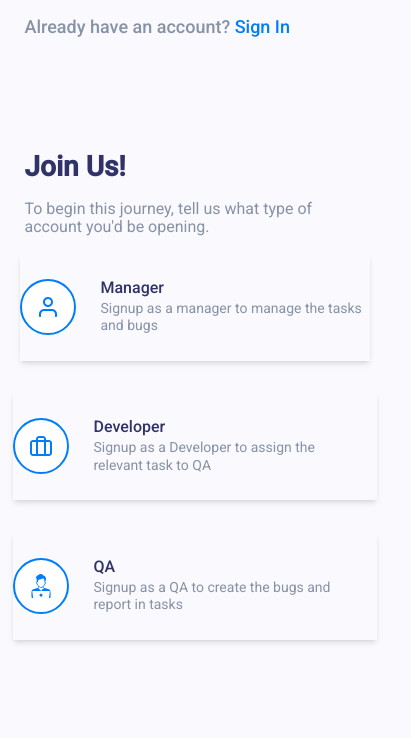
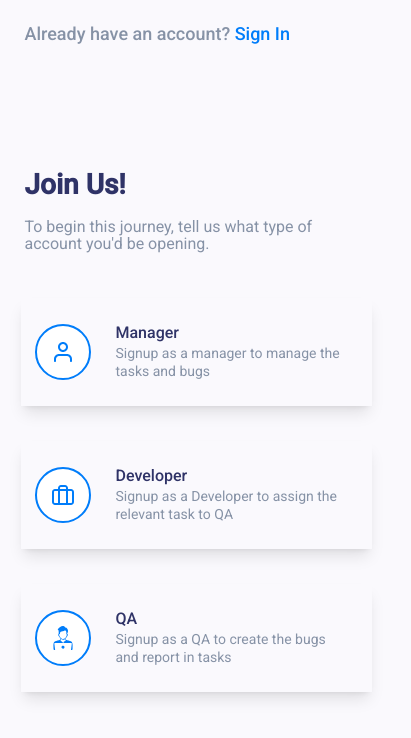
Before and after one commit to Nida-Waheed-506/BugTrackingSystemFrotend, an Angular app in the folder bugTrackSys/: page / in a window 390 px wide. Shown: the top 738 px of the page, 411 px wide, since content can reach past the window. Built offline with nearby package versions, Linux system fonts and the light colour scheme.

Commit message:
responsive

```diff
--- a/bugTrackSys/src/app/bug/bug.html
+++ b/bugTrackSys/src/app/bug/bug.html
@@ -1,5 +1,5 @@
-<div class="py-6 px-30 bg-[#FAFAFA] h-[100vh]">
-  <div class="h-[85vh]">
+<div class="py-6 px-30 bg-[#FAFAFA] h-fit flex flex-col justify-between h-[100vh] ">
+  <div class="h-[80vh] ">
     <app-navbar></app-navbar>
     <div class="border-b-1 mt-3 border-b-[#ECECEE]"></div>
     <!-- Bug page nav -->
@@ -269,7 +269,7 @@
 
     <!-- bug detail -->
 
-    <div class="min-h-[50vh] max-h-[55vh] w-[108%] overflow-auto">
+    <div class="min-h-[50vh]  mb-0 max-h-[60vh] w-[100%] overflow-auto">
       <table>
         <tr
           class="flex mt-8 px-7 flex items-center justify-start bg-[#f1f5f9] py-5 border-b-1 border-b-[#344054]"
@@ -399,6 +399,7 @@
             >
               <svg
                 (click)="showChangeStatus(bug.id)"
+
                 width="5"
                 height="17"
                 class="cursor-pointer"
@@ -413,7 +414,7 @@
                 />
               </svg>
               <div
-                class="z-10 bg-white w-33 absolute p-2 ms-37 mt-0 shadow rounded-sm"
+                class="z-10 bg-white w-33 absolute p-2  mt-0 shadow rounded-sm"
                 *ngIf="this.chosenBug === bug.id"
               >
                 <div class="flex justify-between">
@@ -536,7 +537,7 @@
     </div>
   </div>
 
-  <div class="flex items-end justify-end h-[10vh] z-10 w-full xl:mt-3">
+  <div class="flex items-end justify-end h-[10vh] z-10 w-full xl:mt-3 ">
     <mat-paginator
       [length]="this.totalRecords"
       [pageSize]="1"
--- a/bugTrackSys/src/app/bug/bug.ts
+++ b/bugTrackSys/src/app/bug/bug.ts
@@ -202,6 +202,8 @@ export class Bug {
     this.chosenBug = chosenBug;
   }
 
+
+
   choosenStatus(id: any, status: any) {
     this.Service.changeStatus(this.project_id, status, id).subscribe({
       next: (response: any) => {
--- a/bugTrackSys/src/app/home-page/home-page.html
+++ b/bugTrackSys/src/app/home-page/home-page.html
@@ -1,11 +1,13 @@
-<div class="flex flex-row poppins lg:h-[100vh] lg:py-0">
+<div class="flex flex-row poppins lg:h-[100vh] md:ps-10 lg:ps-0 lg:py-0">
   <!-- image -->
   <div class="hidden lg:flex">
     <app-img></app-img>
   </div>
   <!-- selector for the user  -->
-  <div class="w-full ">
-    <div class="flex justify-start w-full lg:justify-end px-7 my-5 text-[18px] font-[500]">
+  <div class="w-full">
+    <div
+      class="flex justify-start w-full lg:justify-end px-7 my-7 text-[18px] font-[500]"
+    >
       <span class="text-[#8692A6]"
         >Already have an account?
         <a class="text-[#007DFA] cursor-pointer" routerLink="/login"
@@ -14,13 +16,19 @@
       >
     </div>
 
-    <div class="flex flex-col justify-center items-center w-full h-[80vh] lg:h-[90vh]">
-      <div class="flex  w-fit mx-7 my-5 lg:mx-0 lg:my-0 lg:pe-7 lg:pb-7 ps-0 justify-center">
-        <div class="">
+    <div
+      class="flex flex-col justify-center items-center w-full h-[80vh] lg:h-[88vh]"
+    >
+      <div
+        class="flex sm:w-fit md:w-full mx-7 my-5 lg:mx-0 lg:my-0 lg:pe-7 lg:pb-7 ps-0 sm:justify-center md:justify-start md:ms-22 lg:ms-0 lg:ms-0 lg:justify-center"
+      >
+        <div class="mt-22 sm:mt-0">
           <h1 class="text-start text-[#2F3367] text-[28px] font-[700] pb-7">
             Join Us!
           </h1>
-          <p class="text-[#8692A6] text-[16px] font-[400] text-start   lg:mx-0 lg:w-[420px]">
+          <p
+            class="text-[#8692A6] text-[16px] font-[400] text-start lg:mx-0 lg:w-[420px]"
+          >
             To begin this journey, tell us what type of account you'd be
             opening.
           </p>
@@ -28,11 +36,14 @@
       </div>
 
       <!-- For manager -->
-      <div class="mb-9 cursor-pointer" routerLink="/signup">
+      <div
+        class="ms-12 lg:ms-0 mt-8 mb-10 cursor-pointer w-full lg:w-fit"
+        routerLink="/signup"
+      >
         <div
           (mouseenter)="onManagerHover(true)"
           (mouseleave)="onManagerHover(false)"
-          class="lg:w-[446px] shadow-md h-[108px] flex justify-center items-center"
+          class="w-[90vw] lg:w-[446px] px-4 lg:px-0 shadow-lg h-[108px] flex justify-start lg:justify-center items-center"
         >
           <mat-card-content>
             <div class="flex justify-around align-center gap-4">
@@ -62,7 +73,7 @@
                 </svg>
               </button>
 
-              <div class="w-[20rem] ps-3">
+              <div class="w-max-[200] lg:w-[20rem] ps-3">
                 <h1 class="text-[16px] font-[500] pb-1 text-[#2F3367]">
                   Manager
                 </h1>
@@ -99,9 +110,12 @@
 
       <!-- For developer -->
 
-      <div class="mb-9 cursor-pointer" routerLink="/signup">
+      <div
+        class="ms-12 lg:ms-0 mb-10 cursor-pointer w-full lg:w-fit"
+        routerLink="/signup"
+      >
         <div
-          class="lg:w-[446px] shadow-md h-[108px] flex justify-center items-center"
+          class="w-[90vw] lg:w-[446px] px-4 lg:px-0 shadow-lg h-[108px] flex justify-start lg:justify-center items-center"
           (mouseenter)="onDeveloperHover(true)"
           (mouseleave)="onDeveloperHover(false)"
         >
@@ -133,7 +147,7 @@
                 </svg>
               </button>
 
-              <div class="w-[20rem] ps-3">
+              <div class="w-max-[200] lg:w-[20rem] ps-3">
                 <h1 class="text-[16px] font-[500] pb-1 text-[#2F3367]">
                   Developer
                 </h1>
@@ -170,9 +184,12 @@
 
       <!-- For QA  -->
 
-      <div class="cursor-pointer" routerLink="/signup">
+      <div
+        class="ms-12 lg:ms-0 mb-10 cursor-pointer w-full lg:w-fit"
+        routerLink="/signup"
+      >
         <div
-          class="lg:w-[446px] shadow-md h-[108px] flex justify-center items-center"
+          class="w-[90vw] lg:w-[446px] px-4 lg:px-0 shadow-lg h-[108px] flex justify-start lg:justify-center items-center"
           (mouseenter)="onQAHover(true)"
           (mouseleave)="onQAHover(false)"
         >
@@ -205,7 +222,7 @@
                 </svg>
               </button>
 
-              <div class="w-[20rem] ps-3">
+              <div class="w-max-[200] lg:w-[20rem] ps-3">
                 <h1 class="text-[16px] font-[500] pb-1 text-[#2F3367]">QA</h1>
                 <p class="text-[14px] text-[#8692A6] p-0">
                   Signup as a QA to create the bugs and report in tasks
--- a/bugTrackSys/src/app/login/login.html
+++ b/bugTrackSys/src/app/login/login.html
@@ -5,7 +5,7 @@
   </div>
   <!-- selector for the user  -->
 
-  <div class="w-full flex flex-col justify-center items-center">
+  <div class="w-full flex flex-col justify-center items-center ps-8 md:ps-0">
     <div class="flex flex-col pb-2 ps-0 justify-center items-start">
       <div class="flex justify-start w-96 lg:w-0">
         <h1 class="text-[#2F3367] text-[28px] font-[700] pb-7">Login</h1>
@@ -19,7 +19,7 @@
 
     <!-- login  form -->
 
-    <div class="flex flex-col w-121 items-center lg:items-start">
+    <div class="flex flex-col w-121 items-center lg:items-start ">
       <div class="">
         <form
           action=""
--- a/bugTrackSys/src/app/project/project.html
+++ b/bugTrackSys/src/app/project/project.html
@@ -1,5 +1,5 @@
-<div class="py-6 px-30 bg-[#FAFAFA] max-h-[100vh]">
-  <div class="h-[85vh]">
+<div class="py-6 px-30 bg-[#FAFAFA] max-h-[100vh] flex flex-col justify-between">
+  <div class="h-[75vh]">
     <app-navbar></app-navbar>
 
     <div class="border-b-1 mt-3 border-b-[#ECECEE]"></div>
@@ -120,13 +120,13 @@
 
 
 
-      <div class="h-[60vh] overflow-y-auto pb-10">
+      <div class="h-[60vh] overflow-y-auto pb-10 mt-10">
         <app-project-items [page]="currentPageNumber" [limit]="limitt"   (totalProjects)="receiveDataFromChild($event)"></app-project-items>
       </div>
     </div>
   </div>
 
-  <div class="flex items-end justify-end h-[10vh] w-full  xl:mt-3 ">
+  <div class="flex items-end justify-end h-[15vh] w-full  xl:mt-3 ">
     <mat-paginator
       [length]="this.totalRecords"
       [pageSize]="1"
--- a/bugTrackSys/src/app/signup/signup.html
+++ b/bugTrackSys/src/app/signup/signup.html
@@ -5,7 +5,7 @@
   </div>
   <!-- selector for the user  -->
 
-  <div class="w-full flex flex-col justify-center items-center">
+  <div class="w-full flex flex-col justify-center items-center ps-10 md:ps-0">
     <div
       class="flex flex-col pb-2 ps-0 justify-center items-center lg:items-start"
     >
```
